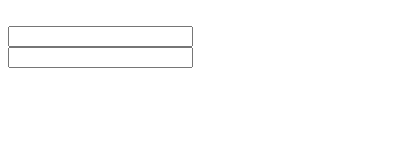
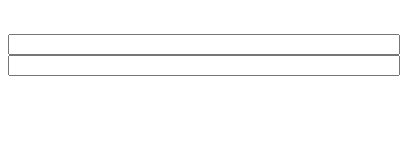
Before and after one commit to roxit/linx, a browser extension: page popup/linx.html in a window 400 px wide. Drawn offline with Linux system fonts and the light colour scheme.

Commit message:
Initial style

```diff
--- a/popup/linx.css
+++ b/popup/linx.css
@@ -0,0 +1,13 @@
+.linx-link {
+  display: block;
+}
+
+.linx-url {
+  display: block;
+  width: 100%;
+}
+
+.linx-text {
+  display: block;
+  width: 100%;
+}
--- a/popup/linx.html
+++ b/popup/linx.html
@@ -6,11 +6,11 @@
 </head>
 <body>
   <div class="panel-section-header">
-    <a id="link" href="" contenteditable="true"></a>
-    <br/>
-    <input id="url" type="text" />
-    <br/>
-    <input id="text" type="text" />
+    <div class="linx-links">
+      <a id="link" class="linx-link" href="" contenteditable="true"></a>
+    </div>
+    <input id="url" class="linx-url" type="text" />
+    <input id="text" class="linx-text" type="text" />
   </div>
   <script src="linx.js"></script>
 </body>
```
